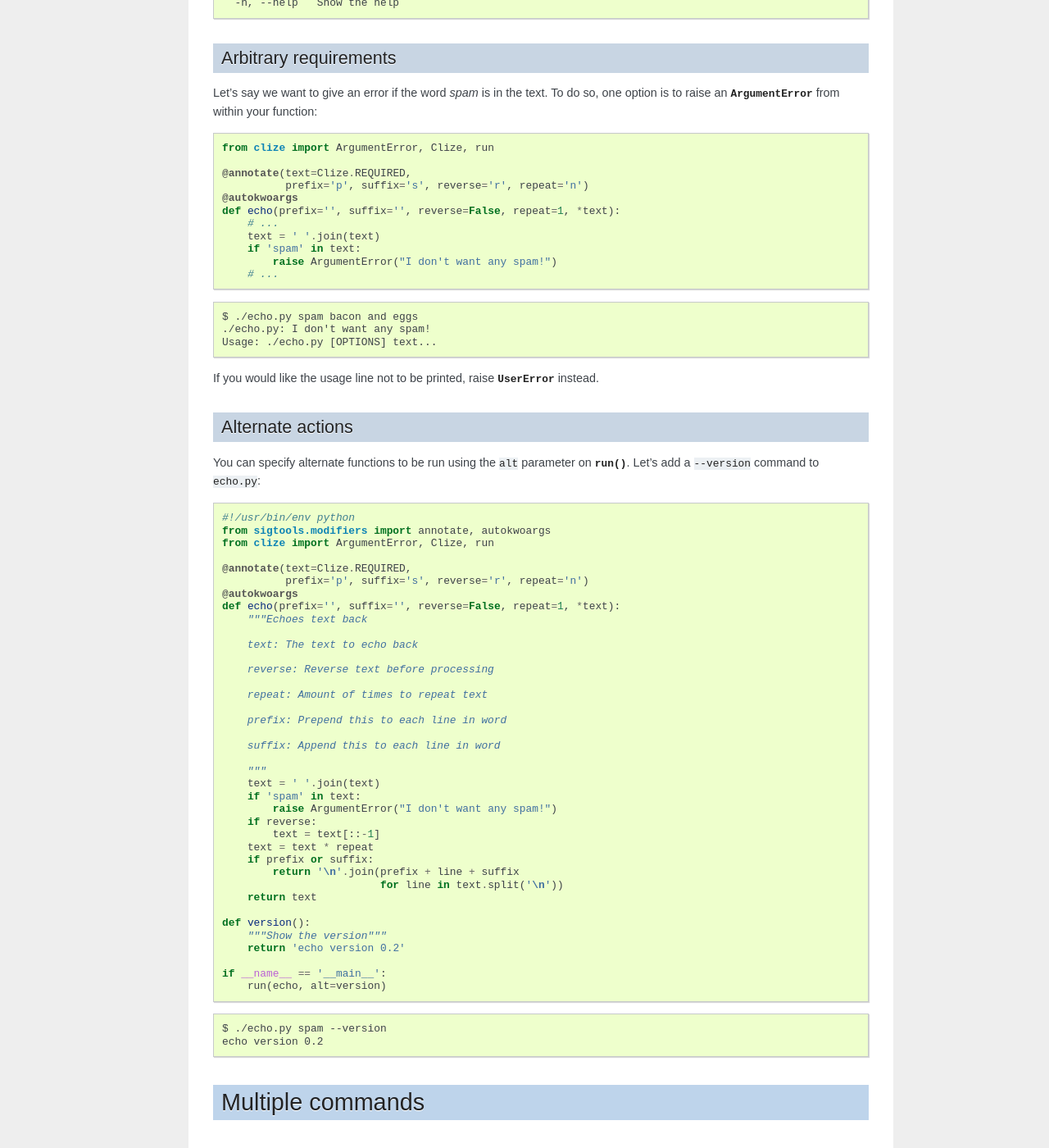
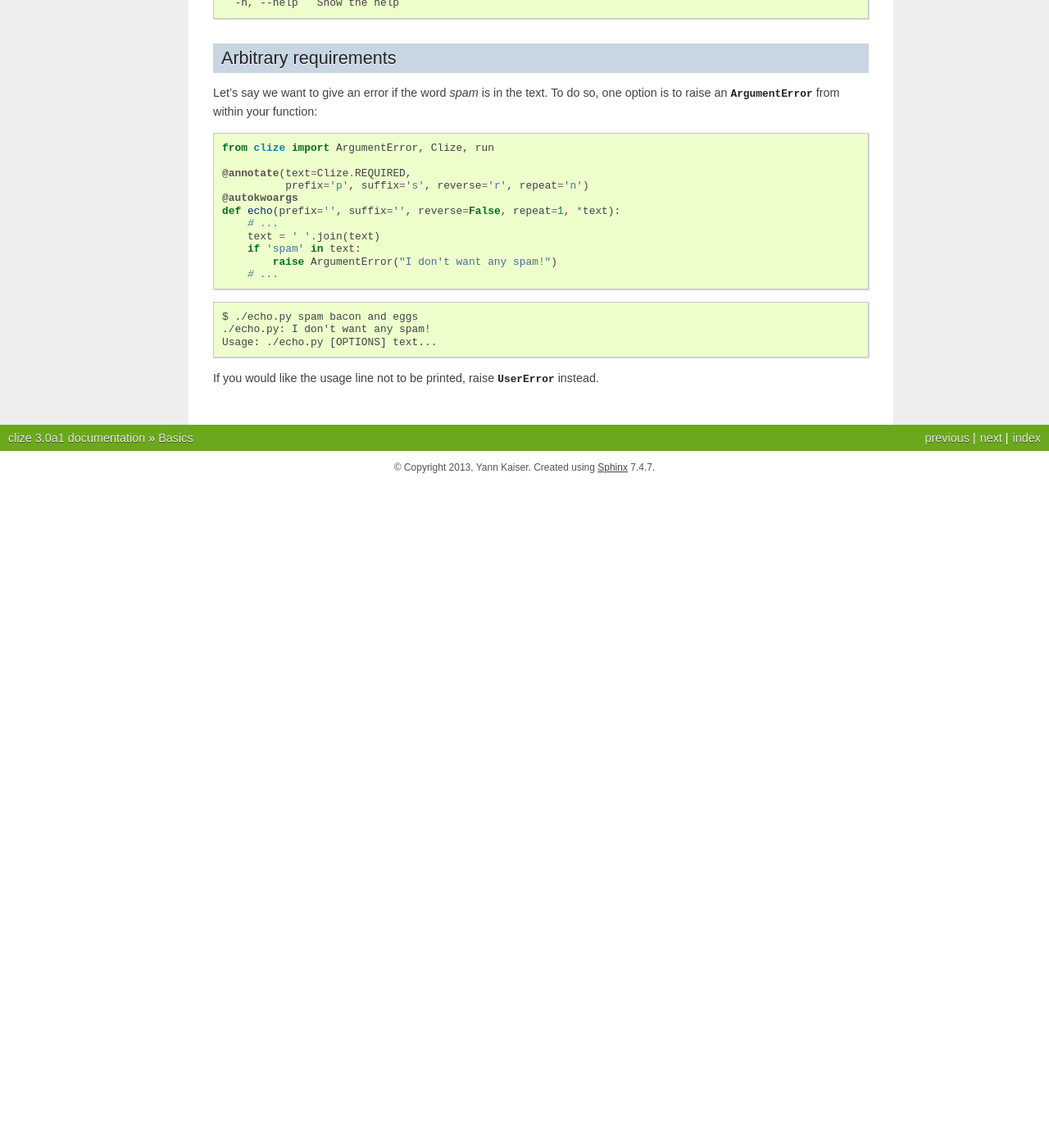
Before and after one commit to epsy/clize, a Sphinx documentation site: the page built from docs/basics.rst, in a window 1280 px wide and 1400 px high, scrolled down 5232 px. Shown: the whole window at 82% size. Built offline with Sphinx 7.4.7, drawn with Linux system fonts in a browser that asks for light colours; after the commit the page ends 5822 px from its top, so only the background shows below that; some of the changed text lies outside the part shown.

Commit message:
Move alternate commands to a separate page in the docs.

```diff
--- a/docs/quickstart.rst
+++ b/docs/basics.rst
@@ -342,56 +342,3 @@ one option is to raise an :class:`ArgumentError` from within your function::
 
 If you would like the usage line not to be printed, raise :class:`UserError`
 instead.
-
-Alternate actions
------------------
-
-You can specify alternate functions to be run using the ``alt`` parameter on
-:func:`run`. Let's add a ``--version`` command to ``echo.py``::
-
-    #!/usr/bin/env python
-    from sigtools.modifiers import annotate, autokwoargs
-    from clize import ArgumentError, Clize, run
-
-    @annotate(text=Clize.REQUIRED,
-              prefix='p', suffix='s', reverse='r', repeat='n')
-    @autokwoargs
-    def echo(prefix='', suffix='', reverse=False, repeat=1, *text):
-        """Echoes text back
-
-        text: The text to echo back
-
-        reverse: Reverse text before processing
-
-        repeat: Amount of times to repeat text
-
-        prefix: Prepend this to each line in word
-
-        suffix: Append this to each line in word
-
-        """
-        text = ' '.join(text)
-        if 'spam' in text:
-            raise ArgumentError("I don't want any spam!")
-        if reverse:
-            text = text[::-1]
-        text = text * repeat
-        if prefix or suffix:
-            return '\n'.join(prefix + line + suffix
-                             for line in text.split('\n'))
-        return text
-
-    def version():
-        """Show the version"""
-        return 'echo version 0.2'
-
-    if __name__ == '__main__':
-        run(echo, alt=version)
-
-::
-
-    $ ./echo.py spam --version
-    echo version 0.2
-
-Multiple commands
-=================
--- a/docs/index.rst
+++ b/docs/index.rst
@@ -1,5 +1,6 @@
+*********************************
 Welcome to clize's documentation!
-=================================
+*********************************
 
 Clize procedurally turns your functions into convenient command-line
 interfaces.
```
Also changed, not shown: other parts of docs/index.rst (+2 -1 lines), docs/multicommands.rst (added, +65 -0 lines).
